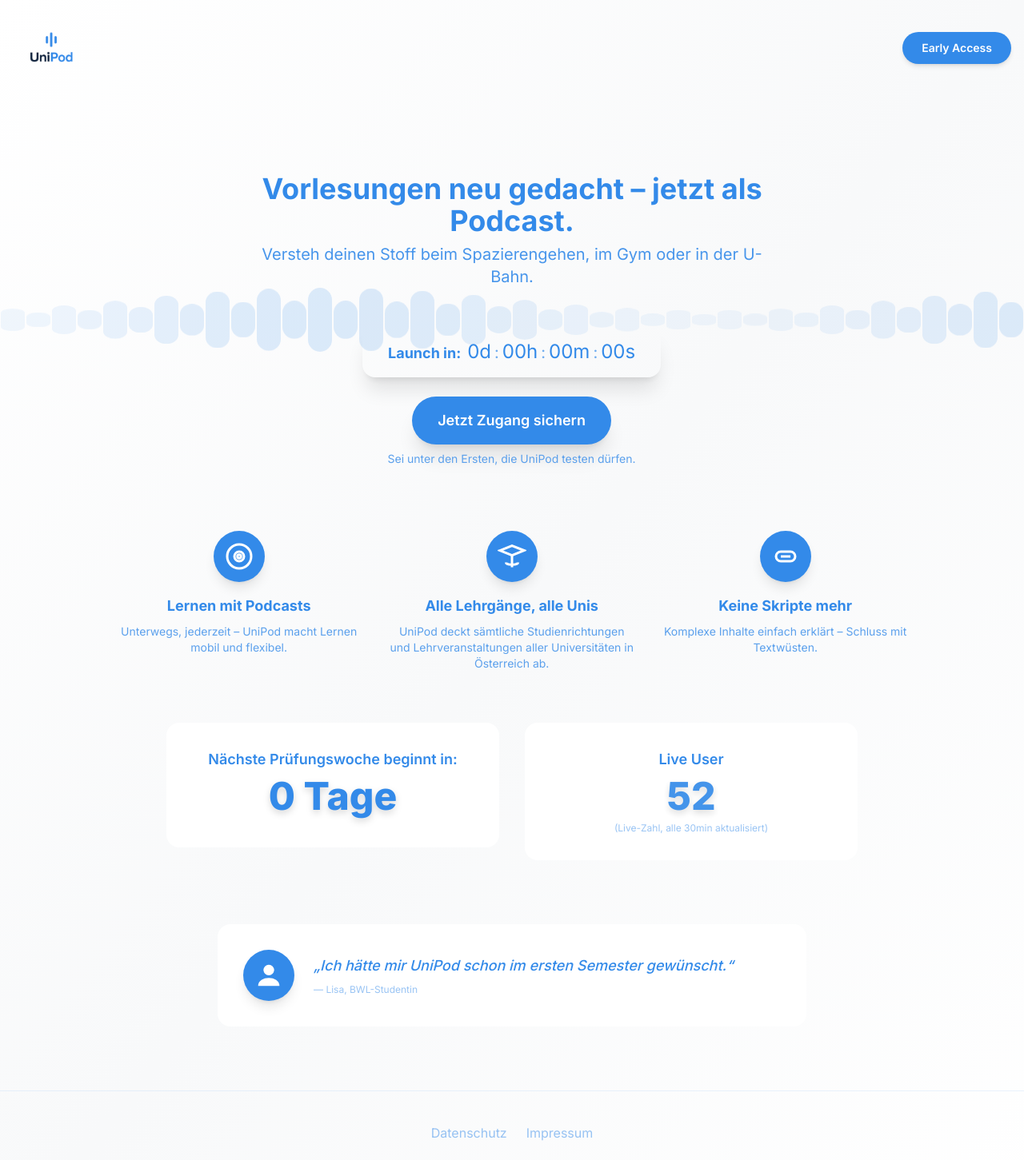
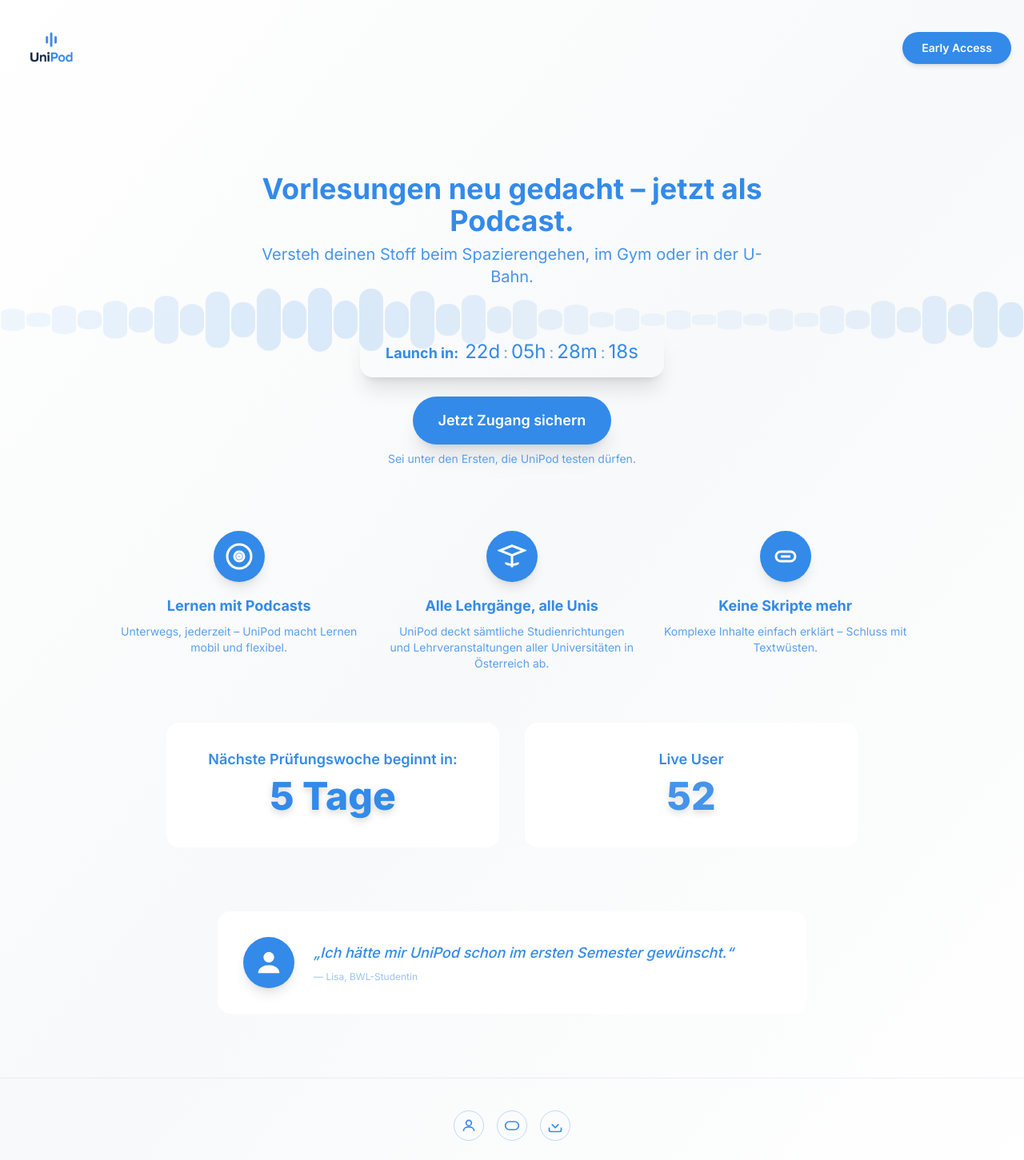
Before and after one commit to Samux5/fakedoorunipod, a Next.js app: page / in a window 1280 px wide. Shown: the top 1451 px of the page at 80% size. Built offline with nearby package versions, Linux system fonts and the light colour scheme.

Commit message:
Update: Countdown-Daten aktualisiert, Footer vereinfacht

```diff
--- a/src/app/page.tsx
+++ b/src/app/page.tsx
@@ -69,10 +69,10 @@
   const [modalOpen, setModalOpen] = useState(false);
   const [submitted, setSubmitted] = useState(false);
 
-  // Countdown zum Launch (10. Juli 2024)
+  // Countdown zum Launch (10. Juli 2025)
   const [countdown, setCountdown] = useState({ days: 0, hours: 0, minutes: 0, seconds: 0 });
   useEffect(() => {
-    const launchDate = new Date("2024-07-10T00:00:00");
+    const launchDate = new Date("2025-07-10T00:00:00");
     const timer = setInterval(() => {
       const now = new Date();
       const diff = launchDate.getTime() - now.getTime();
@@ -88,6 +88,22 @@
         seconds: Math.floor((diff / 1000) % 60)
       });
     }, 1000);
+    return () => clearInterval(timer);
+  }, []);
+
+  // Prüfungswoche-Countdown
+  const [examCountdown, setExamCountdown] = useState({ days: 0 });
+  useEffect(() => {
+    const examDate = new Date("2025-06-23T00:00:00");
+    const updateExamCountdown = () => {
+      const now = new Date();
+      const diff = examDate.getTime() - now.getTime();
+      setExamCountdown({
+        days: Math.max(0, Math.floor(diff / (1000 * 60 * 60 * 24)))
+      });
+    };
+    updateExamCountdown();
+    const timer = setInterval(updateExamCountdown, 1000 * 60 * 60); // Update hourly
     return () => clearInterval(timer);
   }, []);
 
@@ -216,14 +232,13 @@
         <Reveal effect="fade-in-up">
           <GlassCard className="flex flex-col items-center justify-center text-center py-8 bg-white">
             <div className="text-lg font-semibold text-[#338ae9] mb-2">Nächste Prüfungswoche beginnt in:</div>
-            <div className="text-5xl font-extrabold text-[#338ae9] drop-shadow-lg mb-2">{countdown.days} Tage</div>
+            <div className="text-5xl font-extrabold text-[#338ae9] drop-shadow-lg mb-2">{examCountdown.days} Tage</div>
           </GlassCard>
         </Reveal>
         <Reveal effect="fade-in-up">
           <GlassCard className="flex flex-col items-center justify-center text-center py-8 bg-white">
             <div className="text-lg font-semibold text-[#338ae9] mb-2">Live User</div>
             <div className="text-5xl font-extrabold text-[#338ae9] drop-shadow-lg mb-2 animate-pulse">{liveUsers}</div>
-            <div className="text-xs text-[#338ae9]/50">(Live-Zahl, alle 30min aktualisiert)</div>
           </GlassCard>
         </Reveal>
       </section>
@@ -282,10 +297,6 @@
       )}
       {/* Footer without backdrop */}
       <footer className="w-full mt-20 py-10 flex flex-col items-center gap-4 border-t border-[#338ae9]/10">
-        <div className="flex gap-6 mb-2">
-          <a href="#" className="text-[#338ae9]/50 hover:text-[#338ae9] transition-colors">Datenschutz</a>
-          <a href="#" className="text-[#338ae9]/50 hover:text-[#338ae9] transition-colors">Impressum</a>
-        </div>
         <div className="flex gap-4 mb-2">
           <a href="#" className="p-2 rounded-full border border-[#338ae9]/30 hover:border-[#338ae9] transition-colors">
             <svg width="20" height="20" fill="none" stroke="#338ae9" strokeWidth="2" viewBox="0 0 24 24"><circle cx="12" cy="8" r="4"/><path d="M4 20c0-4 4-6 8-6s8 2 8 6"/></svg>
```
